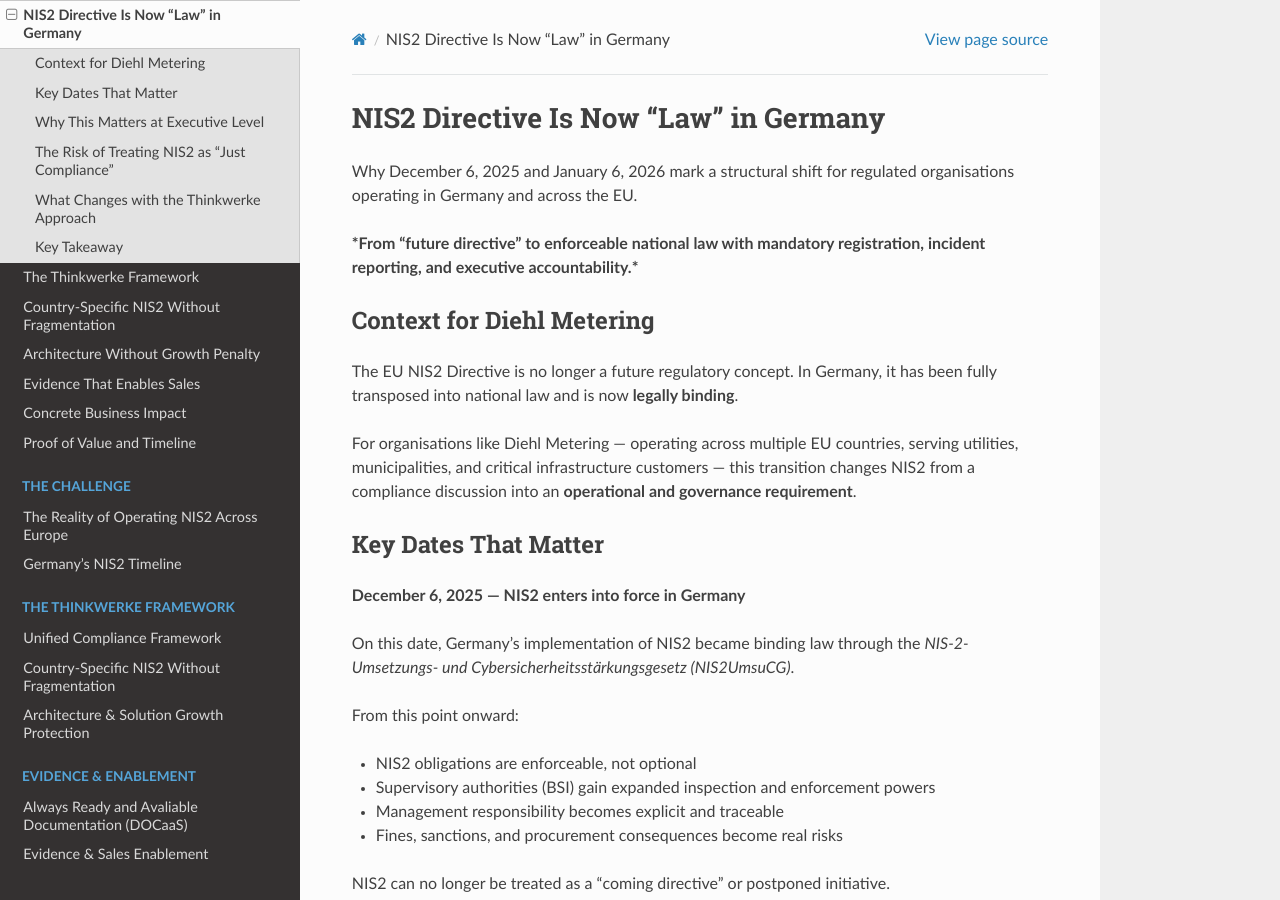
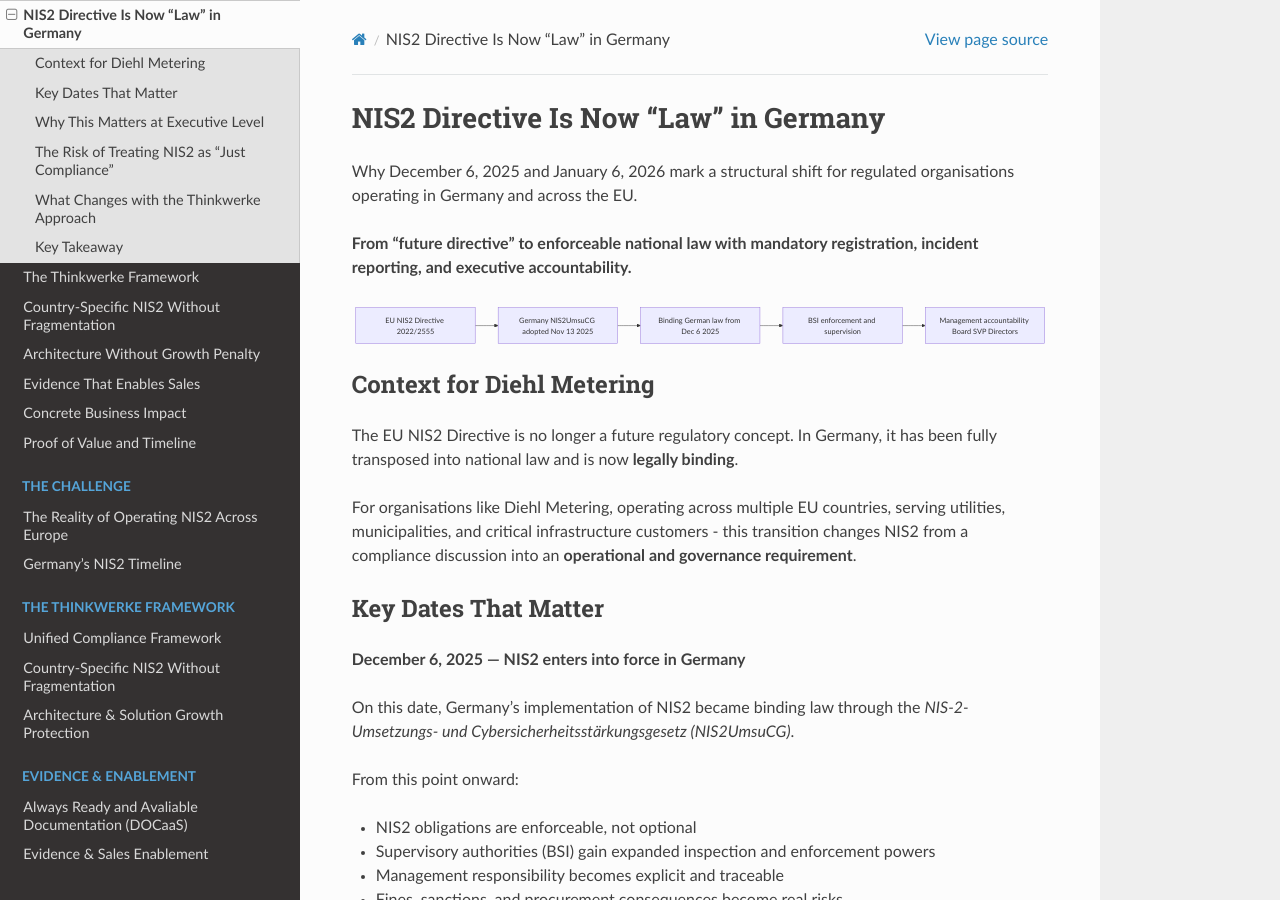
Before and after one commit to Mynkskhr/diehlmetering, a Sphinx documentation site: the page built from docs/source/nis2-2026.rst, in a window 1280 px wide and 900 px high. Built offline with Sphinx 7.4.7 and the Read the Docs theme 3.1.0, drawn with Linux system fonts in a browser that asks for light colours.

Commit message:
Update nis2-2026.rst

```diff
--- a/docs/source/nis2-2026.rst
+++ b/docs/source/nis2-2026.rst
@@ -4,8 +4,23 @@
 Why December 6, 2025 and January 6, 2026 mark a structural shift for regulated
 organisations operating in Germany and across the EU.
 
-***From “future directive” to enforceable national law with mandatory registration,
-incident reporting, and executive accountability.***
+**From “future directive” to enforceable national law with mandatory registration,
+incident reporting, and executive accountability.**
+
+.. mermaid::
+
+   flowchart LR
+       EU[EU NIS2 Directive 2022/2555]
+       DE[Germany NIS2UmsuCG adopted Nov 13 2025]
+       LAW[Binding German law from Dec 6 2025]
+       BSI[BSI enforcement and supervision]
+       MGMT[Management accountability Board SVP Directors]
+
+       EU --> DE
+       DE --> LAW
+       LAW --> BSI
+       BSI --> MGMT
+
 
 Context for Diehl Metering
 --------------------------
@@ -14,8 +29,8 @@
 In Germany, it has been fully transposed into national law and is now
 **legally binding**.
 
-For organisations like Diehl Metering — operating across multiple EU countries,
-serving utilities, municipalities, and critical infrastructure customers —
+For organisations like Diehl Metering, operating across multiple EU countries,
+serving utilities, municipalities, and critical infrastructure customers -
 this transition changes NIS2 from a compliance discussion into an **operational
 and governance requirement**.
 
```
